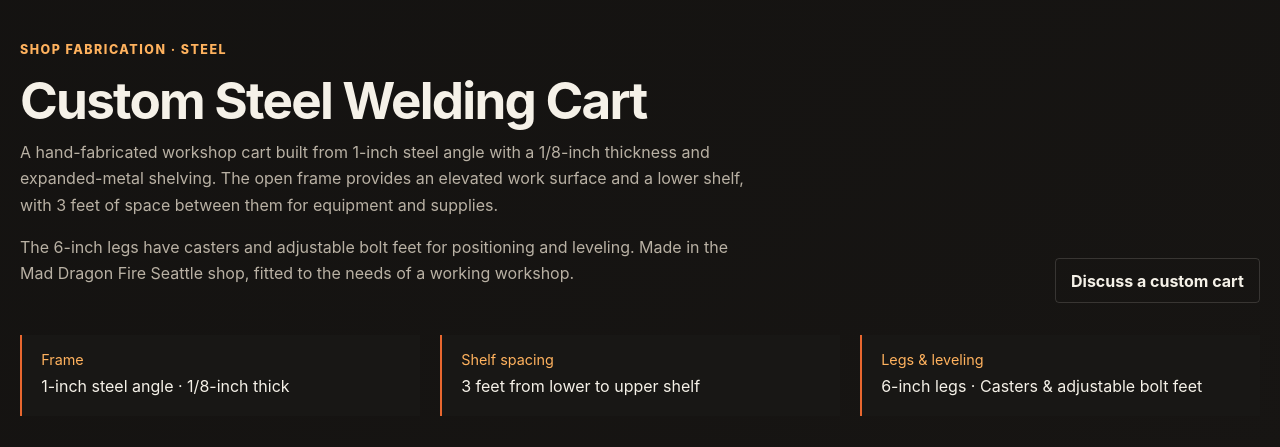
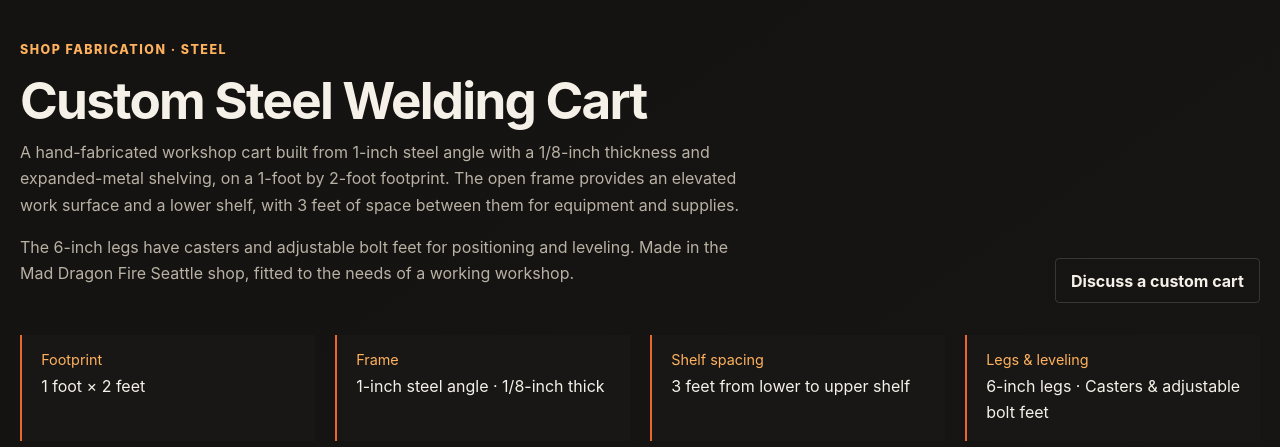
Before and after one commit to maddragonfire/maddragonfire_dot_com, a plain HTML site: page gallery/index.html in a window 1280 px wide. Shown: the part 2100-2547 px from the top of the page. Drawn offline with Linux system fonts and the light colour scheme.

Commit message:
Add welding cart one-by-two-foot footprint

```diff
--- a/gallery/index.html
+++ b/gallery/index.html
@@ -70,12 +70,13 @@
           <div>
             <p class="eyebrow">Shop fabrication · Steel</p>
             <h2 id="welding-cart-heading">Custom Steel Welding Cart</h2>
-            <p>A hand-fabricated workshop cart built from 1-inch steel angle with a 1/8-inch thickness and expanded-metal shelving. The open frame provides an elevated work surface and a lower shelf, with 3 feet of space between them for equipment and supplies.</p>
+            <p>A hand-fabricated workshop cart built from 1-inch steel angle with a 1/8-inch thickness and expanded-metal shelving, on a 1-foot by 2-foot footprint. The open frame provides an elevated work surface and a lower shelf, with 3 feet of space between them for equipment and supplies.</p>
             <p>The 6-inch legs have casters and adjustable bolt feet for positioning and leveling. Made in the Mad Dragon Fire Seattle shop, fitted to the needs of a working workshop.</p>
           </div>
           <a class="button" href="../commissions/">Discuss a custom cart</a>
         </div>
         <dl class="welding-cart-specs" aria-label="Welding cart specifications">
+          <div><dt>Footprint</dt><dd>1 foot × 2 feet</dd></div>
           <div><dt>Frame</dt><dd>1-inch steel angle · 1/8-inch thick</dd></div>
           <div><dt>Shelf spacing</dt><dd>3 feet from lower to upper shelf</dd></div>
           <div><dt>Legs &amp; leveling</dt><dd>6-inch legs · Casters &amp; adjustable bolt feet</dd></div>
--- a/style.css
+++ b/style.css
@@ -904,7 +904,7 @@ footer address,
   .welding-cart-photos img { aspect-ratio: auto; }
 }
 
-.welding-cart-specs { display: grid; grid-template-columns: repeat(3, minmax(0, 1fr)); gap: 1.25rem; margin: 0 0 2rem; }
+.welding-cart-specs { display: grid; grid-template-columns: repeat(4, minmax(0, 1fr)); gap: 1.25rem; margin: 0 0 2rem; }
 .welding-cart-specs div { padding: 1rem 1.2rem; border-left: 2px solid var(--accent); background: var(--surface); }
 .welding-cart-specs dt { color: var(--accent-light); font-size: .9rem; margin-bottom: .4rem; }
 .welding-cart-specs dd { margin: 0; line-height: 1.6; }
```
Also changed, not shown: index.html (+1 -1 lines).
